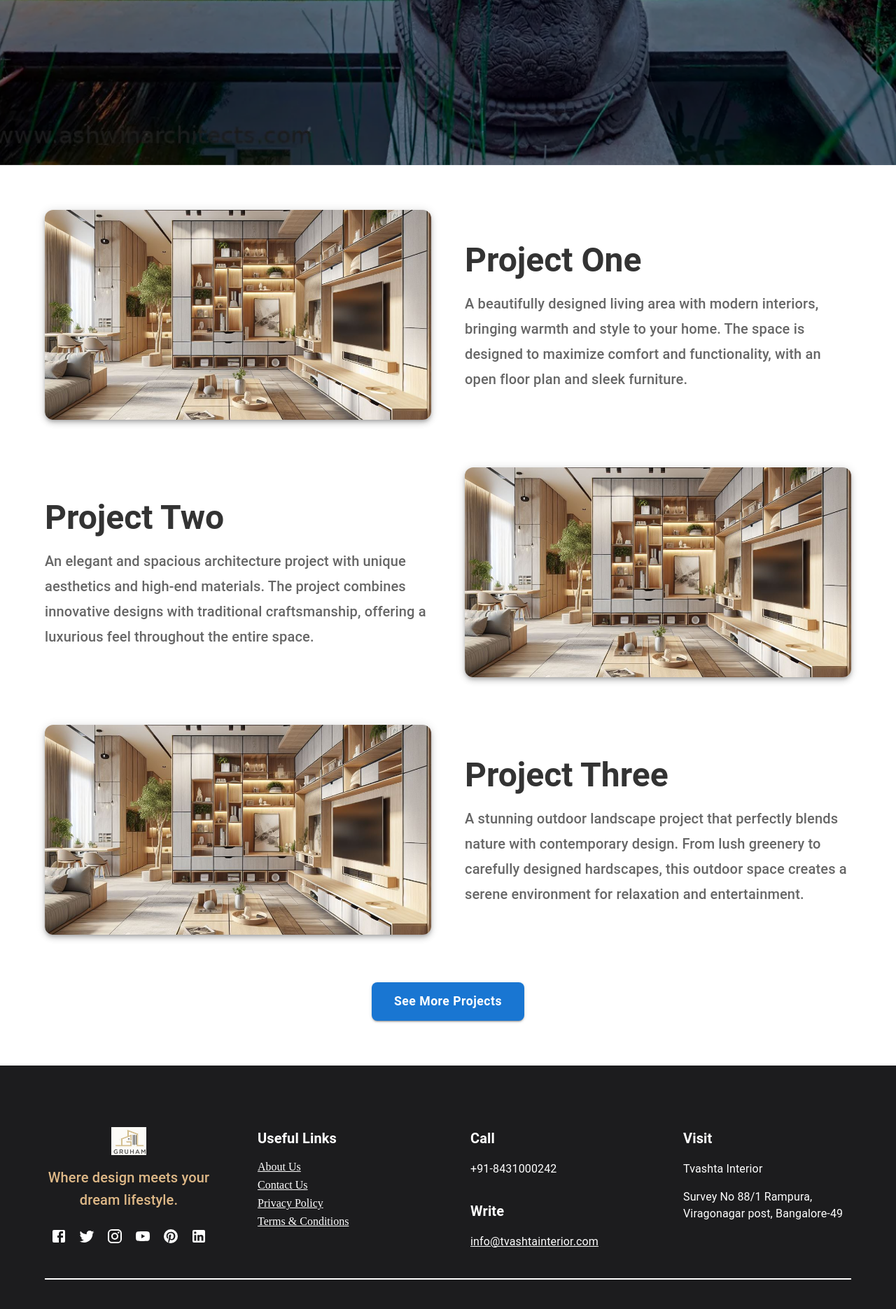
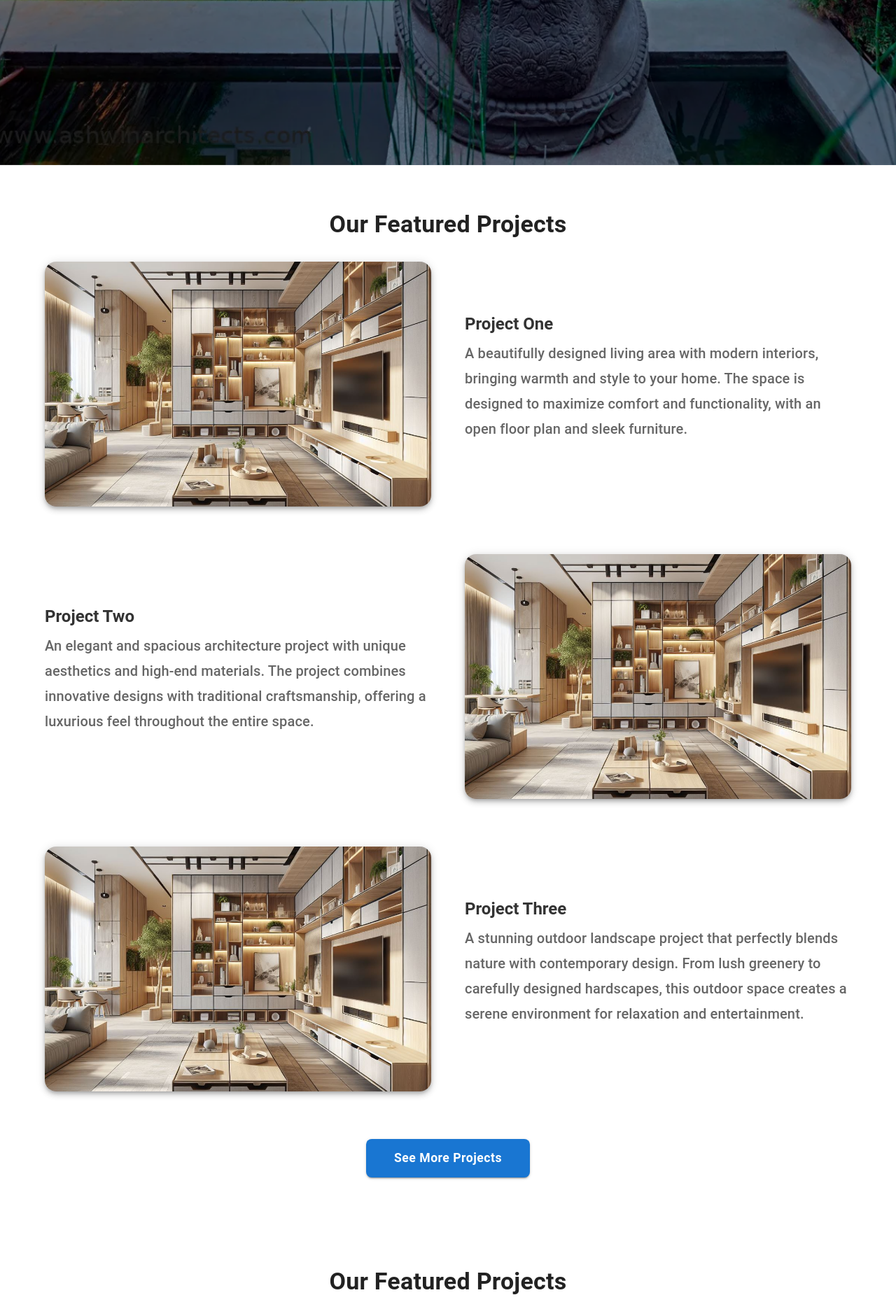
Before and after one commit to Rudreshcg/gruham-construction, a React (Vite) app: page / in a window 1280 px wide. Shown: the part 655-2526 px from the top of the page at 70% size. Built offline with nearby package versions, Linux system fonts and the light colour scheme.

Commit message:
Created interior component

```diff
--- a/src/animation/animate.js
+++ b/src/animation/animate.js
@@ -65,3 +65,8 @@ export const SlideRight = (delay) => {
     },
   };
 };
+
+export const FadeIn = (duration = 0.5, delay = 0) => ({
+  initial: { opacity: 0, y: 20 },
+  animate: { opacity: 1, y: 0, transition: { duration, delay, ease: "easeOut" } },
+});
--- a/src/components/Home/Projects.jsx
+++ b/src/components/Home/ConstructionSection.jsx
@@ -1,9 +1,9 @@
 import React from "react";
-import { Box, Button, Container, Grid, Typography } from "@mui/material";
+import { Box, Button, Container, Grid, Typography, Divider } from "@mui/material";
 import { useNavigate } from "react-router-dom";
-import { motion } from "framer-motion"; // Import motion
+import { motion } from "framer-motion";
 import ProjectImage from '../../assets/images/projects/livingarea-4.png';
-import { SlideLeft, SlideDown, SlideRight, SlideUp } from "../../animation/animate";
+import { SlideLeft, SlideRight, SlideUp, FadeIn } from "../../animation/animate";
 
 const projects = [
   {
@@ -26,15 +26,26 @@ const projects = [
   }
 ];
 
-const ProjectSection = () => {
+const ConstructionSection = () => {
   const navigate = useNavigate();
 
   return (
     <Container sx={{ py: 8 }}>
+      {/* Section Heading */}
+      <motion.div variants={FadeIn(0.5)} initial="initial" whileInView="animate">
+        <Typography
+          variant="h4"
+          fontWeight="bold"
+          textAlign="center"
+          gutterBottom
+          sx={{ color: "#222", mb: 4 }}
+        >
+          Our Featured Projects
+        </Typography>
+      </motion.div>
+
       {projects.map((project, index) => (
-        <motion.div
-
-        >
+        <motion.div key={project.id}>
           <Grid
             container
             spacing={6}
@@ -44,21 +55,21 @@ const ProjectSection = () => {
               flexDirection: { xs: "column", md: index % 2 === 0 ? "row" : "row-reverse" },
             }}
           >
+            {/* Project Image */}
             <Grid item xs={12} md={6}>
               <motion.div
-               key={project.id}
-               variants={index % 2 === 0 ? SlideLeft(0.5) : SlideRight(0.5)} // SlideLeft for regular row, SlideRight for reversed row
-               initial="initial"
-               whileInView="animate"
+                variants={index % 2 === 0 ? SlideLeft(0.5) : SlideRight(0.5)}
+                initial="initial"
+                whileInView="animate"
               >
                 <Box
                   component="img"
                   src={project.image}
                   alt={project.title}
                   sx={{
-                    width: "100%", // Ensures the image takes full width
-                    height: { xs: "200px", md: "300px" },
-                    borderRadius: "12px",
+                    width: "100%",
+                    height: { xs: "250px", md: "350px" },
+                    borderRadius: "16px",
                     boxShadow: 5,
                     objectFit: "cover",
                   }}
@@ -69,15 +80,23 @@ const ProjectSection = () => {
             {/* Project Content */}
             <Grid item xs={12} md={6}>
               <motion.div
-                key={project.id}
-                variants={index % 2 === 0 ? SlideLeft(0.5) : SlideRight(0.5)} // SlideLeft for regular row, SlideRight for reversed row
+                variants={index % 2 === 0 ? SlideLeft(0.5) : SlideRight(0.5)}
                 initial="initial"
                 whileInView="animate"
               >
-                <Typography variant="h3" fontWeight="bold" gutterBottom sx={{ color: "#333" }}>
+                <Typography
+                  variant="h5"
+                  fontWeight="bold"
+                  gutterBottom
+                  sx={{ color: "#333" }}
+                >
                   {project.title}
                 </Typography>
-                <Typography variant="h6" color="text.secondary" sx={{ lineHeight: 1.8 }}>
+                <Typography
+                  variant="h6"
+                  color="text.secondary"
+                  sx={{ lineHeight: 1.8, mb: 3 }}
+                >
                   {project.description}
                 </Typography>
               </motion.div>
@@ -88,21 +107,22 @@ const ProjectSection = () => {
 
       {/* See More Projects Button */}
       <Box display="flex" justifyContent="center" mt={6}>
-        <motion.div
-          variants={SlideUp(0.5)}
-          initial="initial"
-          whileInView="animate"
-        >
+        <motion.div variants={SlideUp(0.5)} initial="initial" whileInView="animate">
           <Button
             variant="contained"
             color="primary"
             sx={{
-              px: 4,
+              px: 5,
               py: 1.5,
               fontSize: "1.1rem",
               fontWeight: "bold",
               borderRadius: "8px",
               textTransform: "none",
+              transition: "0.3s",
+              "&:hover": {
+                backgroundColor: "secondary.main",
+                transform: "scale(1.05)",
+              },
             }}
             onClick={() => navigate("/projects")}
           >
@@ -114,4 +134,4 @@ const ProjectSection = () => {
   );
 };
 
-export default ProjectSection;
+export default ConstructionSection;
--- a/src/components/Home/Home.jsx
+++ b/src/components/Home/Home.jsx
@@ -1,6 +1,7 @@
 import { Box } from "@mui/material";
 import Hero from "./Hero";
-import ProjectSection from "./Projects";
+import ConstructionSection from "./ConstructionSection";
+import InteriorSection from "./InteriorSection";
 
 
 const Home = () =>{
@@ -8,7 +9,8 @@ const Home = () =>{
     return (
         <Box>
             <Hero/>
-            <ProjectSection/>
+            <ConstructionSection/>
+            <InteriorSection/>
         </Box>
     )
 }
--- /dev/null
+++ b/src/components/Home/InteriorSection.jsx
@@ -0,0 +1,137 @@
+import React from "react";
+import { Box, Button, Container, Grid, Typography, Divider } from "@mui/material";
+import { useNavigate } from "react-router-dom";
+import { motion } from "framer-motion";
+import ProjectImage from '../../assets/images/projects/livingarea-4.png';
+import { SlideLeft, SlideRight, SlideUp, FadeIn } from "../../animation/animate";
+
+const projects = [
+  {
+    id: 1,
+    title: "Project One",
+    description: "A beautifully designed living area with modern interiors, bringing warmth and style to your home. The space is designed to maximize comfort and functionality, with an open floor plan and sleek furniture.",
+    image: ProjectImage,
+  },
+  {
+    id: 2,
+    title: "Project Two",
+    description: "An elegant and spacious architecture project with unique aesthetics and high-end materials. The project combines innovative designs with traditional craftsmanship, offering a luxurious feel throughout the entire space.",
+    image: ProjectImage,
+  },
+  {
+    id: 3,
+    title: "Project Three",
+    description: "A stunning outdoor landscape project that perfectly blends nature with contemporary design. From lush greenery to carefully designed hardscapes, this outdoor space creates a serene environment for relaxation and entertainment.",
+    image: ProjectImage,
+  }
+];
+
+const InteriorSection = () => {
+  const navigate = useNavigate();
+
+  return (
+    <Container sx={{ py: 8 }}>
+      {/* Section Heading */}
+      <motion.div variants={FadeIn(0.5)} initial="initial" whileInView="animate">
+        <Typography
+          variant="h4"
+          fontWeight="bold"
+          textAlign="center"
+          gutterBottom
+          sx={{ color: "#222", mb: 4 }}
+        >
+          Our Featured Projects
+        </Typography>
+      </motion.div>
+
+      {projects.map((project, index) => (
+        <motion.div key={project.id}>
+          <Grid
+            container
+            spacing={6}
+            alignItems="center"
+            sx={{
+              mb: 8,
+              flexDirection: { xs: "column", md: index % 2 === 0 ? "row" : "row-reverse" },
+            }}
+          >
+            {/* Project Image */}
+            <Grid item xs={12} md={6}>
+              <motion.div
+                variants={index % 2 === 0 ? SlideLeft(0.5) : SlideRight(0.5)}
+                initial="initial"
+                whileInView="animate"
+              >
+                <Box
+                  component="img"
+                  src={project.image}
+                  alt={project.title}
+                  sx={{
+                    width: "100%",
+                    height: { xs: "250px", md: "350px" },
+                    borderRadius: "16px",
+                    boxShadow: 5,
+                    objectFit: "cover",
+                  }}
+                />
+              </motion.div>
+            </Grid>
+
+            {/* Project Content */}
+            <Grid item xs={12} md={6}>
+              <motion.div
+                variants={index % 2 === 0 ? SlideLeft(0.5) : SlideRight(0.5)}
+                initial="initial"
+                whileInView="animate"
+              >
+                <Typography
+                  variant="h5"
+                  fontWeight="bold"
+                  gutterBottom
+                  sx={{ color: "#333" }}
+                >
+                  {project.title}
+                </Typography>
+                <Typography
+                  variant="h6"
+                  color="text.secondary"
+                  sx={{ lineHeight: 1.8, mb: 3 }}
+                >
+                  {project.description}
+                </Typography>
+              </motion.div>
+            </Grid>
+          </Grid>
+        </motion.div>
+      ))}
+
+      {/* See More Projects Button */}
+      <Box display="flex" justifyContent="center" mt={6}>
+        <motion.div variants={SlideUp(0.5)} initial="initial" whileInView="animate">
+          <Button
+            variant="contained"
+            color="primary"
+            sx={{
+              px: 5,
+              py: 1.5,
+              fontSize: "1.1rem",
+              fontWeight: "bold",
+              borderRadius: "8px",
+              textTransform: "none",
+              transition: "0.3s",
+              "&:hover": {
+                backgroundColor: "secondary.main",
+                transform: "scale(1.05)",
+              },
+            }}
+            onClick={() => navigate("/projects")}
+          >
+            See More Projects
+          </Button>
+        </motion.div>
+      </Box>
+    </Container>
+  );
+};
+
+export default InteriorSection;
```
